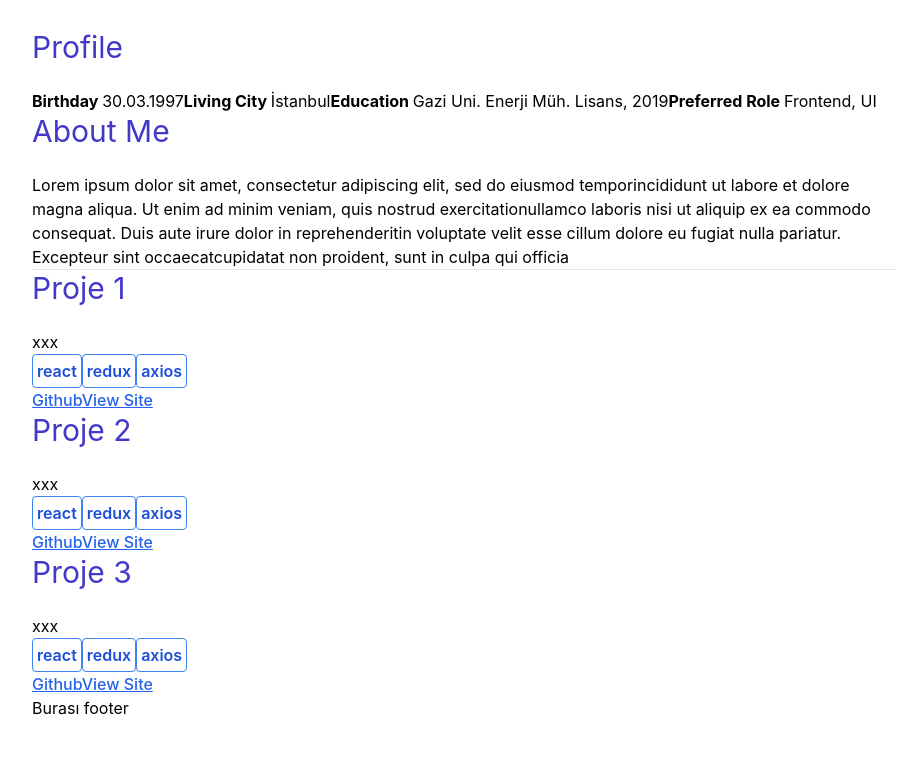
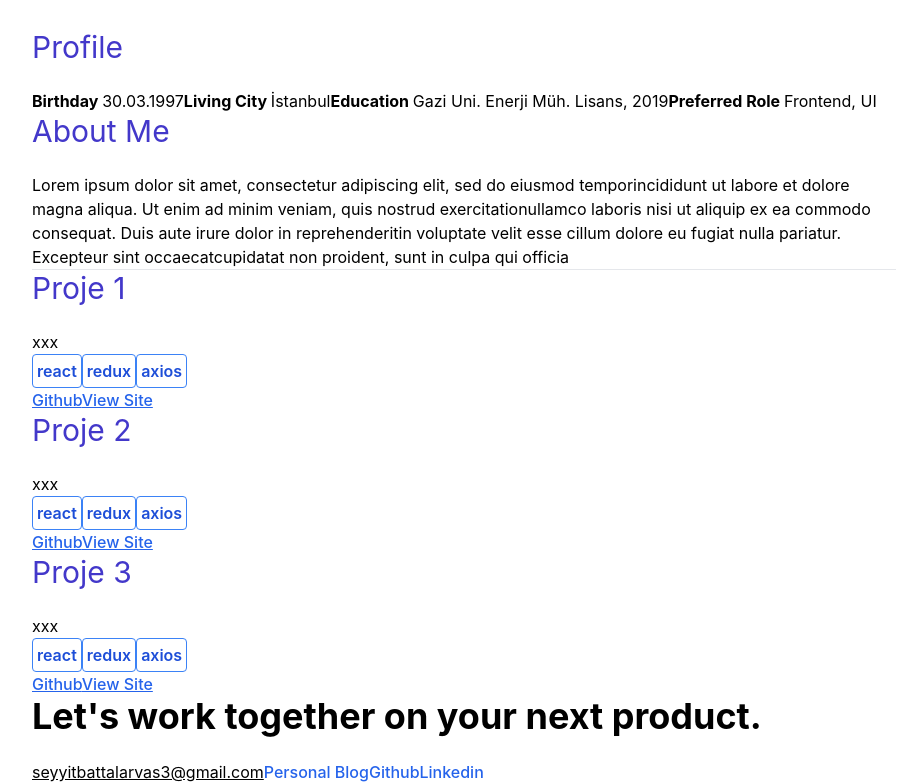
Before and after one commit to SeyyitBattal/web-sayfam, a React (Create React App) app: page / in a window 1280 px wide. Shown: the part 1188-1972 px from the top of the page, without its empty margins (176-1083 px from the left). Before the commit the page ends 1908 px from the top, so only its background shows below. Built offline with nearby package versions, Linux system fonts and the light colour scheme.

Commit message:
Main skeleton was created

```diff
--- a/src/components/MyFooter.js
+++ b/src/components/MyFooter.js
@@ -1,7 +1,28 @@
+import { footerData } from "../data/FooterData";
+
 const MyFooter = () => {
   return (
     <div>
-      <p>Burası footer</p>
+      <h1 className="mb-6 text-4xl font-bold">{footerData.footerSloganEN}</h1>
+      <label className="underline dark:text-pink-600">{footerData.mail}</label>
+      <a
+        href="#"
+        class="font-medium text-blue-600 dark:text-slate-950 hover:underline"
+      >
+        Personal Blog
+      </a>
+      <a
+        href="#"
+        class="font-medium text-blue-600 dark:text-green-500 hover:underline"
+      >
+        Github
+      </a>
+      <a
+        href="#"
+        class="font-medium text-blue-600 dark:text-blue-600 hover:underline"
+      >
+        Linkedin
+      </a>
     </div>
   );
 };
--- /dev/null
+++ b/src/data/FooterData.js
@@ -0,0 +1,5 @@
+export const footerData = {
+  footerSloganEN: "Let's work together on your next product.",
+  footerSloganTR: "Bir sonraki projenizde beraber olalım!",
+  mail: "seyyitbattalarvas3@gmail.com",
+};
```
